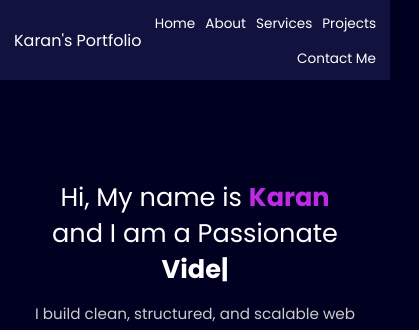
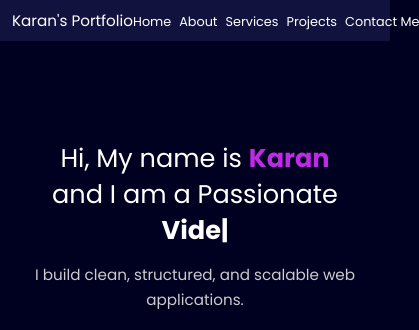
Before and after one commit to mehtakaran23/Karan_Portfolio, a website: page views/index.html in a window 390 px wide. Shown: the top 330 px of the page, 419 px wide, since content can reach past the window. Drawn offline with nearby package versions, Linux system fonts and the light colour scheme.

Commit message:
Still fixing navbar on mobile devices

```diff
--- a/public/style.css
+++ b/public/style.css
@@ -639,25 +639,26 @@ span{
     }
 
     /* ===== NAVBAR FIX ===== */
+    @media (max-width: 768px) {
+
     nav {
-        height: auto;
-        flex-direction: row;          /* BACK TO HORIZONTAL */
+        display: flex;
         justify-content: space-between;
         align-items: center;
-        padding: 10px 14px;
+        padding: 8px 12px;
+        height: auto;
     }
 
     nav .left {
-        font-size: 1rem;
-        white-space: nowrap;          /* prevent breaking */
+        font-size: 0.95rem;
+        white-space: nowrap;
     }
 
     nav .right ul {
         display: flex;
-        flex-direction: row;          /* KEEP HORIZONTAL */
-        flex-wrap: wrap;              /* allow wrapping */
-        justify-content: flex-end;
-        gap: 10px;
+        flex-direction: row;
+        flex-wrap: nowrap;          /* 🔴 PREVENT WRAPPING */
+        gap: 8px;                   /* tighter spacing */
         padding: 0;
         margin: 0;
     }
@@ -667,8 +668,11 @@ span{
     }
 
     nav .right ul li a {
-        font-size: 0.85rem;           /* slightly smaller */
+        font-size: 0.8rem;          /* slightly smaller */
+        white-space: nowrap;        /* prevent breaking */
     }
+}
+
 
     /* ===== HERO SECTION ===== */
     .firstsection {
```
